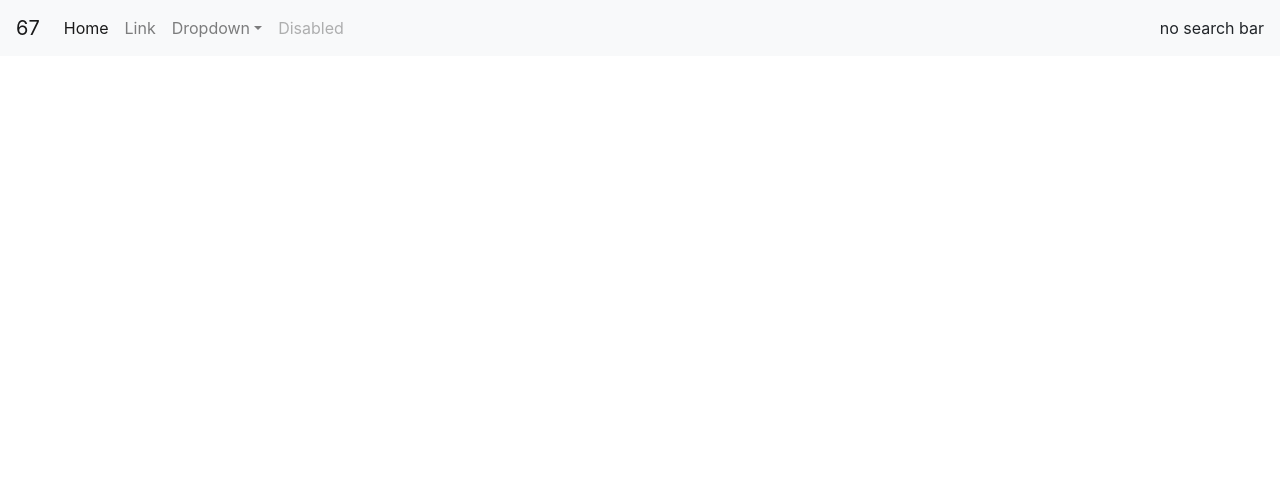
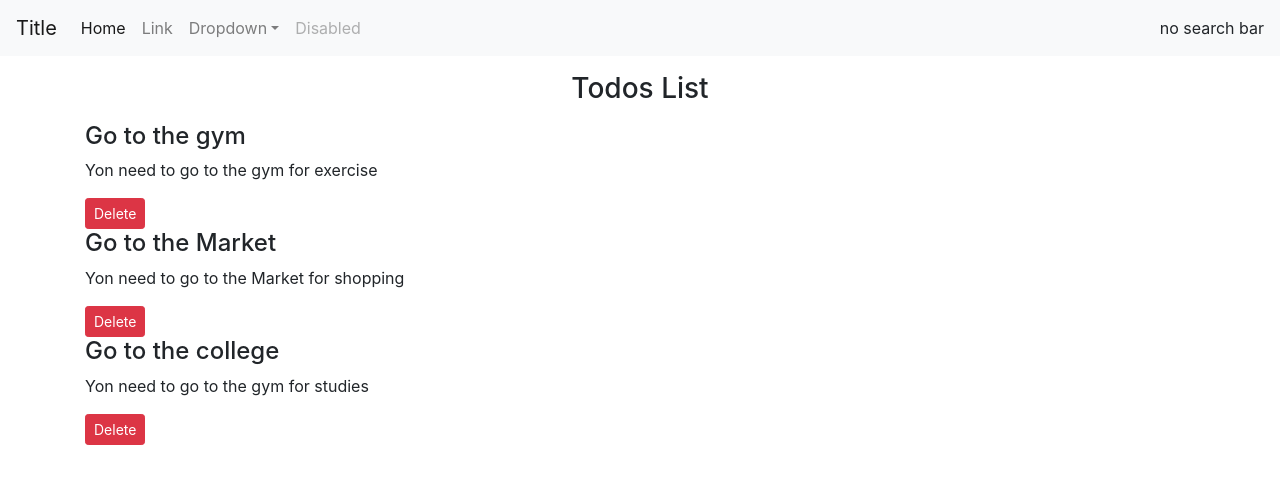
Before and after one commit to AcademyLearning/MERN-Stack-01, a React (Create React App) app in the folder React.js/my-react-app/: page / in a window 1280 px wide. Shown: the top 484 px of the page. Built offline with nearby package versions, Linux system fonts and the light colour scheme.

Commit message:
day 03 defult props , new comp : TodoItem & Todos added .
1. default props in header comp .
2. created Todos object in App.js .
3. created Todos & TodoItem comp .
4. applied map method in Todos comp .
5. create delete method in app.js
6. applied delete method in TodoItem comp

```diff
--- a/React.js/my-react-app/src/App.js
+++ b/React.js/my-react-app/src/App.js
@@ -1,10 +1,37 @@
 // import logo from './logo.svg';
 import './App.css';
 import Header from './MyComponent/Header';
+import Todos from  './MyComponent/Todos';
 
 function App() {
+
+  const onDelete = (todo) =>{
+    console.log("I am ondelete of todo")
+  }
+
+  let todos = [
+    {
+      sno : 1 ,
+      title : "Go to the gym",
+      desc : "Yon need to go to the gym for exercise "
+    },
+    {
+      sno : 2 ,
+      title : "Go to the Market",
+      desc : "Yon need to go to the Market for shopping "
+    },
+    {
+      sno : 3 ,
+      title : "Go to the college",
+      desc : "Yon need to go to the gym for studies "
+    }
+  ]
+
   return (
-    <Header title = {67} searchBar={false}/>
+    <>
+    <Header title = {'Title'} searchBar={false}/>
+    <Todos todos = {todos} onDelete={onDelete}/>
+    </>
   );
 }
 
--- a/React.js/my-react-app/src/MyComponent/Header.js
+++ b/React.js/my-react-app/src/MyComponent/Header.js
@@ -1,5 +1,5 @@
-import React from 'react'
-import PropTypes from 'prop-types'
+import React from 'react';
+import PropTypes from 'prop-types';
 
 export default function Header(props) {
   return (
@@ -38,9 +38,14 @@
         </form> : "no search bar" }
       </div>
     </nav>
-  )
+  );
 }
 
+Header.defaultProps = {
+  title: "Your Title Here",
+  searchBar: true
+};
+
 Header.propTypes = {
-  title : PropTypes.string
+  title: PropTypes.string
 };
--- /dev/null
+++ b/React.js/my-react-app/src/MyComponent/TodoItem.js
@@ -0,0 +1,13 @@
+import React from 'react'
+
+const TodoItem = ({todo , onDelete}) => {
+  return (
+    <div>
+      <h4>{todo.title}</h4>
+      <p>{todo.desc}</p>
+      <button className='btn btn-sm btn-danger' onClick={()=>{onDelete(todo)}} >Delete</button>
+    </div>
+  )
+}
+
+export default TodoItem
--- /dev/null
+++ b/React.js/my-react-app/src/MyComponent/Todos.js
@@ -0,0 +1,16 @@
+import React from 'react'
+import TodoItem from './TodoItem'
+
+const Todos = (props) => {
+  return (
+    <div className='container'>
+        <h3 className='text-center my-3'>Todos List</h3>
+    {props.todos.map((todo)=>{
+        return <TodoItem todo={todo} key={todo.sno} onDelete ={props.onDelete}/>
+    })}
+
+    </div>
+  )
+}
+
+export default Todos
```
Lines whose indentation alone changed are shown as unchanged.
